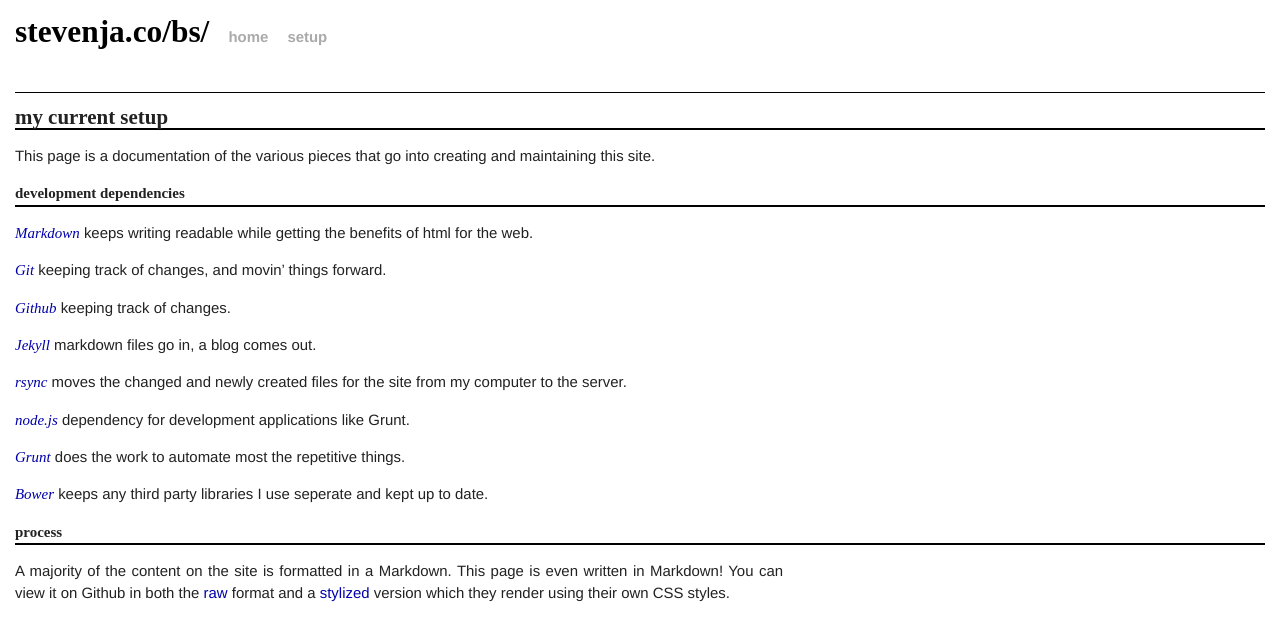
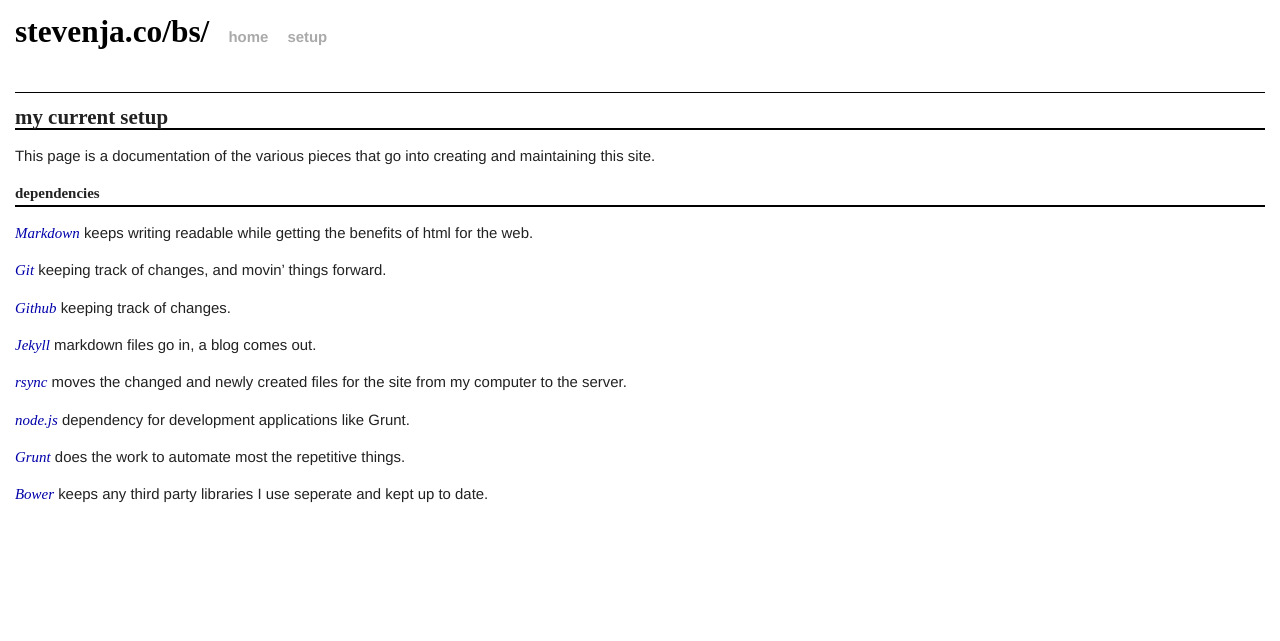
Before and after one commit to stvnjacobs/blog, a Jekyll site: the page built from setup.md, in a window 1280 px wide. Shown: the top 641 px of the page. Built offline with Jekyll 4.4.1, drawn with Linux system fonts in a browser that asks for light colours; Markdown is read by kramdown in place of the engine named in the settings.

Commit message:
seperate link page and some cleanup

```diff
--- a/css/main.css
+++ b/css/main.css
@@ -126,6 +126,9 @@
   color: #aaa;
 }
 
+.pull-right {
+  text-align: right;
+}
 /*****************************************************************************/
 /*
 /* Posts
@@ -189,7 +192,6 @@
 }
 
 .feature .row {
-  text-align: right;
   line-height: 1.4em;
   margin-top: 0.5em;
 }
--- a/index.html
+++ b/index.html
@@ -11,7 +11,7 @@
      			{% for post in site.categories.feature %}
      			<div>
 				<a href="{{ site.url }}{{ post.url }}"><img src="{{ site.url }}/images/large/{{ post.image }}"></a>
-            <div class="row">
+            <div class="row pull-right">
               <span class="meta">{{ post.date | date_to_string }} &raquo; <a class="title" href="{{ site.url }}{{ post.url }}">{{ post.title }}</a></span>
      		    </div>
           </div>
@@ -22,12 +22,13 @@
       <section class="links">
         <h2>Links</h2>
 
-          {% for post in site.categories.link %}
+          {% for post in site.categories.link limit:6 %}
           <div class="item">
             <a href="{{ site.url }}{{ post.url }}"><span class="biglink">{{ post.title }}</span></a>
             <p><span class="meta">{{ post.date | date_to_string }}</span> &raquo; <a class = "destination" href="{{ post.destination }}">Direct Link</a></p>
           </div>
           {% endfor %}
+          <p class="meta pull-right"><a href="{{ site.url }}/links.html">More links...</a></p>
 
       </section>
 
--- a/setup.md
+++ b/setup.md
@@ -6,7 +6,7 @@
 
 This page is a documentation of the various pieces that go into creating and maintaining this site.
 
-### development dependencies
+### dependencies
 
 {% for dependency in site.data.dependencies %}
 
@@ -14,10 +14,3 @@
   {{ dependency.description }}
 
 {% endfor %}
-
-### process
-
-A majority of the content on the site is formatted in a Markdown.  This page is even written in Markdown!  You can view it on Github in both the [raw][md-raw] format and a [stylized][md-github] version which they render using their own CSS styles.
-
-[md-raw]: https://raw.github.com/stvnjacobs/blog/master/setup.md      "uncompiled .md source of this page.  neat!"
-[md-github]: https://github.com/stvnjacobs/blog/blob/master/setup.md  "styled using github flavored markdown.  neat!"
```
Also changed, not shown: _posts/link/2013-12-30-the-last-question.md (+1 -1 lines), links.html (added, +18 -0 lines).
